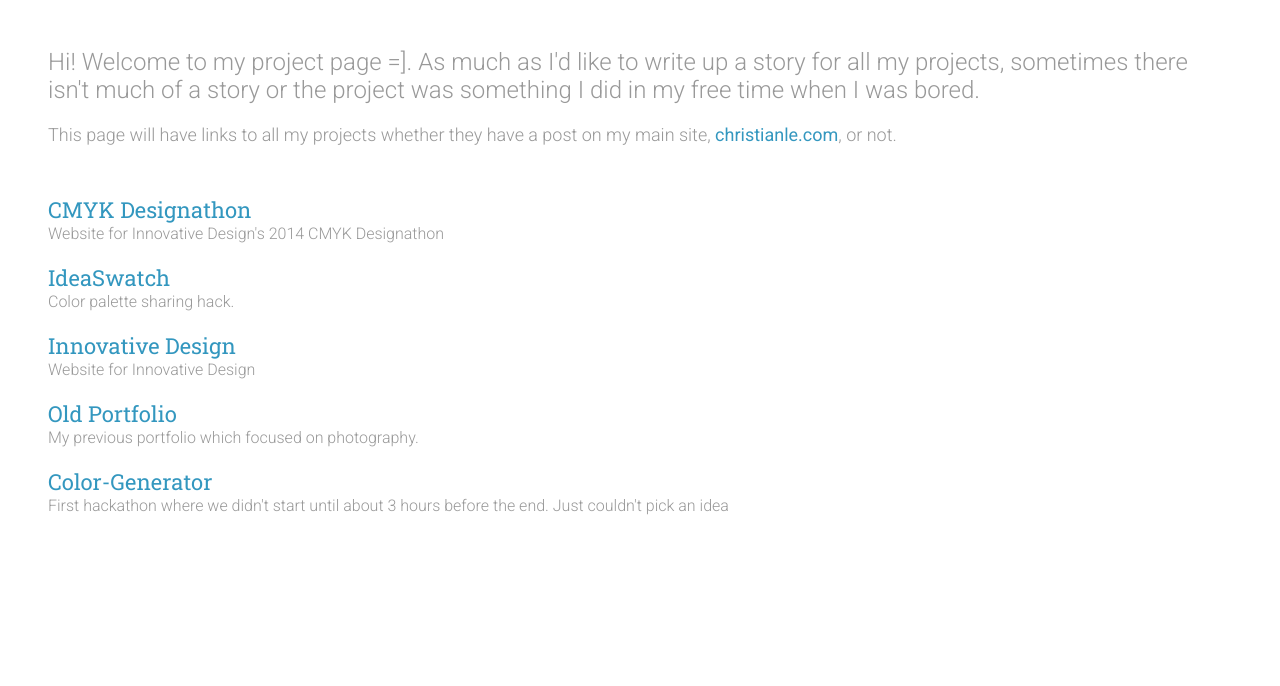
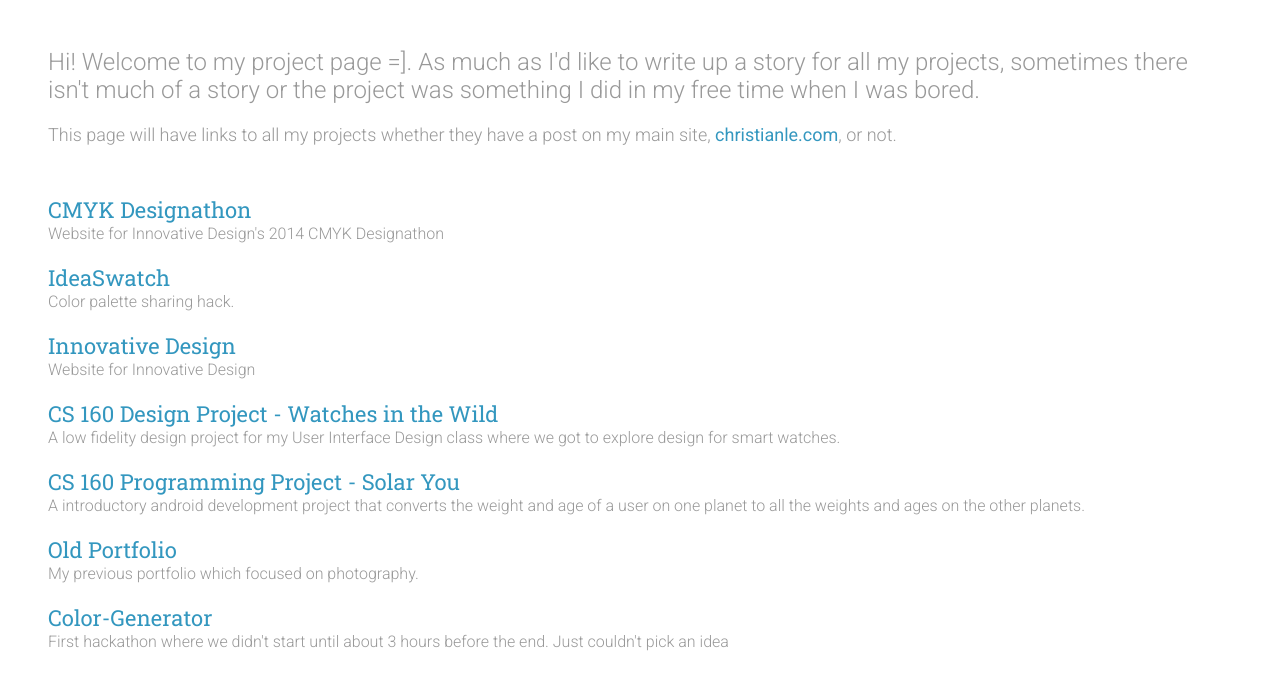
Before and after one commit to cle1994/cle1994.github.io, a plain HTML site: page index.html in a window 1280 px wide. Drawn offline with Linux system fonts and the light colour scheme.

Commit message:
hackster update

```diff
--- a/index.html
+++ b/index.html
@@ -40,6 +40,24 @@
         </div>
         <div class="project">
           <div class="title">
+            <a href="http://www.hackster.io/christianle/watches-in-the-wild?ref=user&amp;ref_id=2228&amp;offset=0">CS 160 Design Project - Watches in the Wild</a>
+          </div>
+          <div class="description">
+            A low fidelity design project for my User Interface Design class where we got to
+            explore design for smart watches.
+          </div>
+        </div>
+        <div class="project">
+          <div class="title">
+            <a href="http://www.hackster.io/christianle/prog-1-solar-you?ref=user&amp;ref_id=2228&amp;offset=0">CS 160 Programming Project - Solar You</a>
+          </div>
+          <div class="description">
+            A introductory android development project that converts the weight and age of a user
+            on one planet to all the weights and ages on the other planets.
+          </div>
+        </div>
+        <div class="project">
+          <div class="title">
             <a href="/oldportfolio">Old Portfolio</a>
           </div>
           <div class="description">
```
